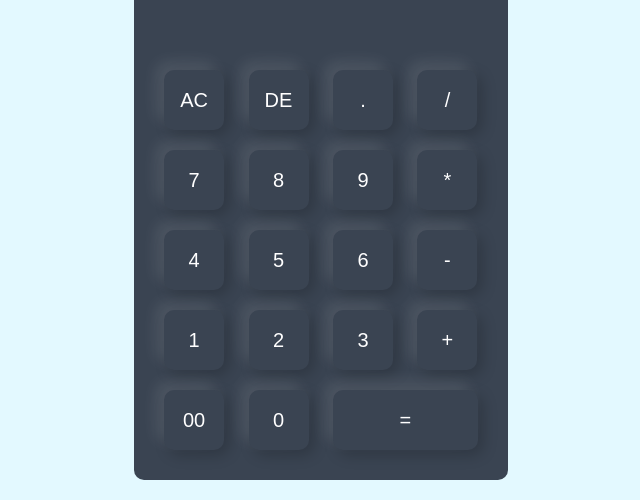
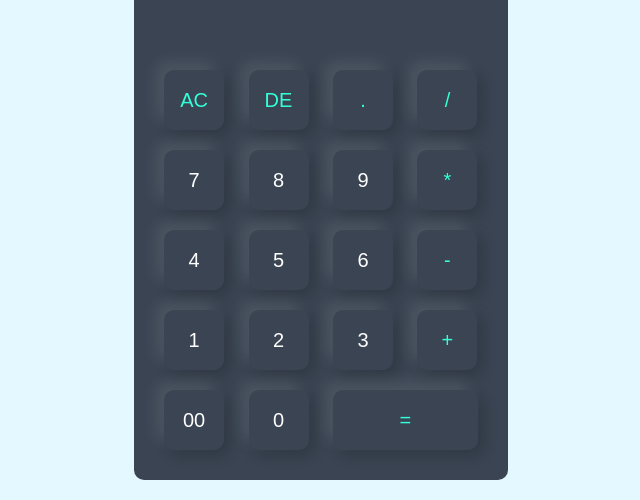
Before and after one commit to DamilareAleji/Simple-Calculator, a plain HTML site: page index.html in a window 1280 px wide. Shown: the part 200-700 px from the top of the page, without its empty margins (319-959 px from the left). Drawn offline with Linux system fonts and the light colour scheme.

Commit message:
Final commit

```diff
--- a/index.html
+++ b/index.html
@@ -20,33 +20,33 @@
         <input type="text" name="display">
         </div>
         <div>
-          <input type="button" value="AC" onclick="display.value = ''; ">
-          <input type="button" value="DE">
-          <input type="button" value="." onclick="display.value += '.'; ">
-          <input type="button" value="/" onclick="display.value = '/'; ">
+          <input type="button" value="AC" onclick="display.value = ''; " id="operator">
+          <input type="button" value="DE" onclick="display.value = display.value.toString().slice(0, -1); " id="operator">
+          <input type="button" value="." onclick="display.value += '.'; " id="operator">
+          <input type="button" value="/" onclick="display.value += '/'; " id="operator">
         </div>
         <div>
           <input type="button" value="7" onclick="display.value += '7'; ">
           <input type="button" value="8" onclick="display.value += '8'; ">
           <input type="button" value="9" onclick="display.value += '9'; ">
-          <input type="button" value="*" onclick="display.value += '*'; ">
+          <input type="button" value="*" onclick="display.value += '*'; " id="operator">
         </div>
         <div>
           <input type="button" value="4" onclick="display.value += '4'; ">
           <input type="button" value="5" onclick="display.value += '5'; ">
           <input type="button" value="6" onclick="display.value += '6'; ">
-          <input type="button" value="-" onclick="display.value += '-'; ">
+          <input type="button" value="-" onclick="display.value += '-'; " id="operator">
         </div>
         <div>
           <input type="button" value="1" onclick="display.value += '1'; ">
           <input type="button" value="2" onclick="display.value += '2'; ">
           <input type="button" value="3" onclick="display.value += '3'; ">
-          <input type="button" value="+" onclick="display.value += '+'; ">
+          <input type="button" value="+" onclick="display.value += '+'; " id="operator">
         </div>
         <div>
           <input type="button" value="00" onclick="display.value += '00'; ">
           <input type="button" value="0" onclick="display.value += '0'; ">
-          <input type="button" value="=" id="equal-btn">
+          <input type="button" value="=" class="equal-btn" onclick="display.value = eval(display.value);" id="operator">
         </div>
       </form>
      </div>
--- a/style.css
+++ b/style.css
@@ -47,6 +47,10 @@ form .output input {
   box-shadow: none;
 }
 
-form #equal-btn {
+form input.equal-btn {
   width: 145px;
 }
+
+form #operator {
+  color: #33ffd8
+}
```
